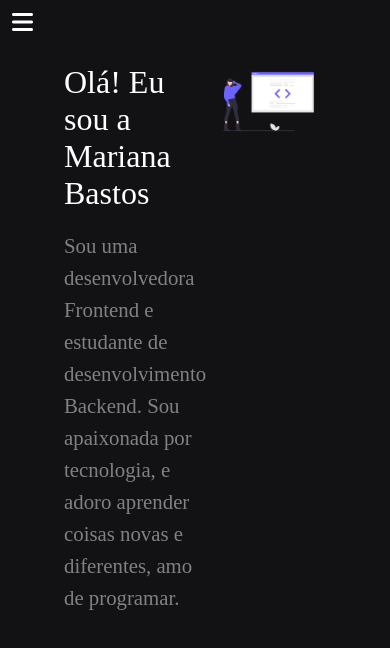
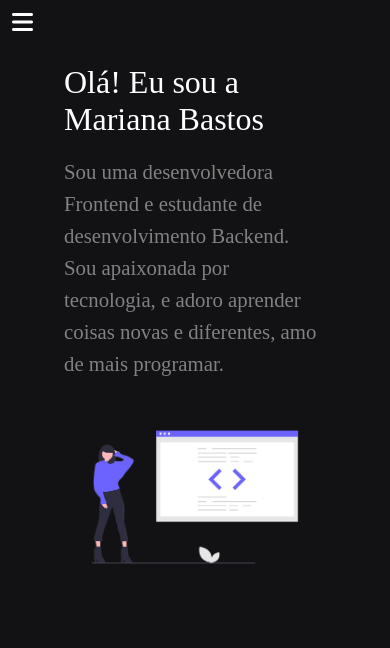
Before and after one commit to dev-mariana/portfolio-web, an Angular app: page / in a window 390 px wide. Shown: the top 648 px of the page. Built offline with nearby package versions, Linux system fonts and the light colour scheme.

Commit message:
add about responsive

```diff
--- a/src/app/shared/components/header/header.component.scss
+++ b/src/app/shared/components/header/header.component.scss
@@ -56,6 +56,7 @@ li:hover {
     left: 12px;
     cursor: pointer;
     transition: 1s ease all;
+    z-index: 1;
   }
 
   .sidebar {
@@ -65,7 +66,7 @@ li:hover {
     background-color: #121214;
     transition: 0.5s;
     padding-top: 3rem;
-    z-index: -1;
+    // z-index: -1;
   }
 
   ul {
--- a/src/app/views/about/about.component.html
+++ b/src/app/views/about/about.component.html
@@ -6,7 +6,7 @@
         <p class="apresentation">
           Sou uma desenvolvedora Frontend e estudante de desenvolvimento Backend.
           Sou apaixonada por tecnologia, e adoro aprender coisas novas e diferentes,
-          amo de programar.
+          amo de mais programar.
         </p>
       </div>
       <div class="woman-code">
--- a/src/app/views/about/about.component.scss
+++ b/src/app/views/about/about.component.scss
@@ -16,3 +16,13 @@
   font-size: 1.3rem;
   line-height: 2rem;
 }
+
+@media (max-width: 768px) {
+  .container {
+    flex-direction: column;
+  }
+
+  .card {
+    margin-bottom: 2rem;
+  }
+}
```
